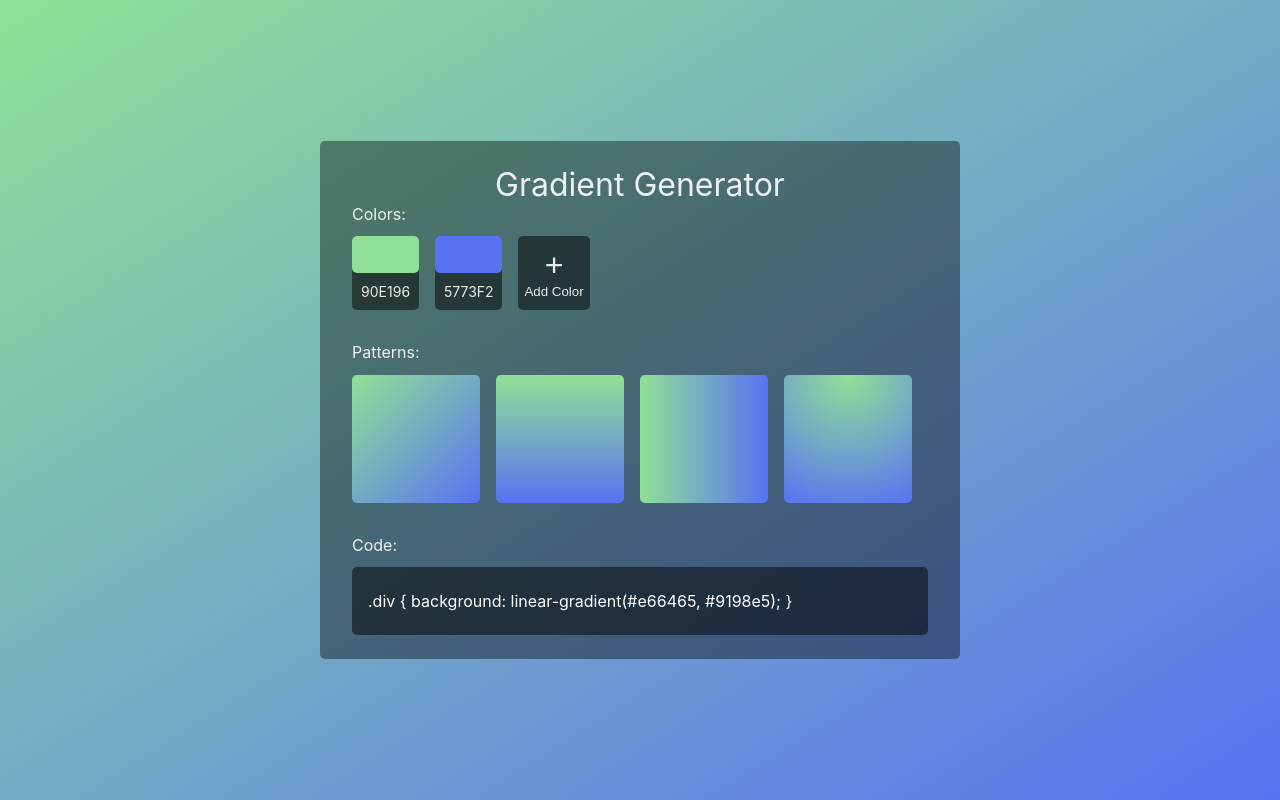
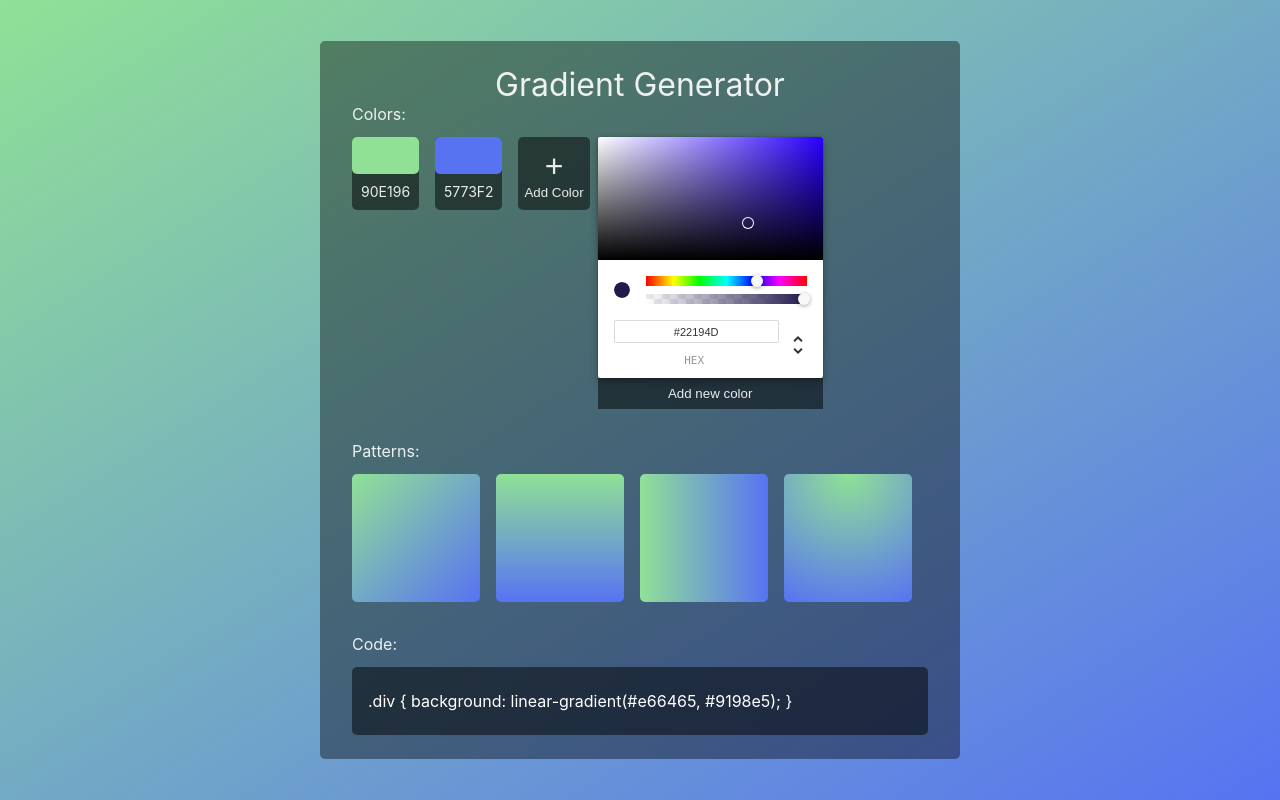
Before and after one commit to RaulECT/Gradient-Generator, a React (Create React App) app: page / in a window 1280 px wide. Built offline with nearby package versions, Linux system fonts and the light colour scheme.

Commit message:
ColorPicker component created

```diff
--- a/src/components/AddColorButton.css
+++ b/src/components/AddColorButton.css
@@ -3,9 +3,11 @@
   background-color: rgba(0,0,0, .50);
   border-radius: 5px;
   display: flex;
+  height: 4.6rem;
   justify-content: center;
   align-items: center;
   flex-direction: column;
+  margin-right: 0.5rem;
 }
 
 .add-color-button__icon {
--- /dev/null
+++ b/src/components/ColorPicker.css
@@ -0,0 +1,13 @@
+.color-picker {
+  display: flex;
+  flex-direction: column;
+}
+
+.color-picker__add-button {
+  border: none;
+  color: rgba(255,255,255,.90);
+  background-color: rgba(0,0,0,.50);
+  padding: 0.5rem 0.3rem;
+  box-sizing: border-box;
+  cursor: pointer;
+}
--- /dev/null
+++ b/src/components/ColorPicker.js
@@ -0,0 +1,26 @@
+import React from 'react'
+import { ChromePicker } from 'react-color'
+
+import './ColorPicker.css'
+
+export default function ColorPicker( { add, onChangeColor, onAddNewColor } ) {
+  const isAddPicker = add || false
+  let colorSelected = {}
+  const _onChangeColor = onChangeColor || handelOnChangeColor
+  const _onAddNewColor = onAddNewColor ? onAddNewColor : c => {}
+  const addButton = isAddPicker ? <button onClick={ handleOnAddNewColor } className='color-picker__add-button'>Add new color</button> : null
+
+  function handelOnChangeColor( newColor ) { colorSelected = newColor }
+
+  function handleOnAddNewColor() {
+    console.log( colorSelected )
+    _onAddNewColor( colorSelected )
+  }
+
+  return (
+    <div className='color-picker'>
+      <ChromePicker onChange={ _onChangeColor } />
+      {addButton}
+    </div>
+  )
+}
--- a/src/containers/GradientMenu.js
+++ b/src/containers/GradientMenu.js
@@ -6,6 +6,7 @@ import GradientCode from '../components/GradientCode'
 import AddColorButton from '../components/AddColorButton'
 import CurrentColorsList from '../components/CurrentColorsList'
 import GradientsTypeList from '../components/GradientsTypeList'
+import ColorPicker from '../components/ColorPicker'
 
 export default function GradientMenu( { currentColors, onChangeColors, onChangeGradientType, gradientsType, gradientCode, onChangeGradientCode } ) {
   const _gradientsType = gradientsType || []
@@ -26,6 +27,8 @@ export default function GradientMenu( { currentColors, onChangeColors, onChangeG
         >
           <CurrentColorsList colors={ currentColors } />
           <AddColorButton />
+
+          <ColorPicker add />
         </MenuOption>
 
         <MenuOption
```
